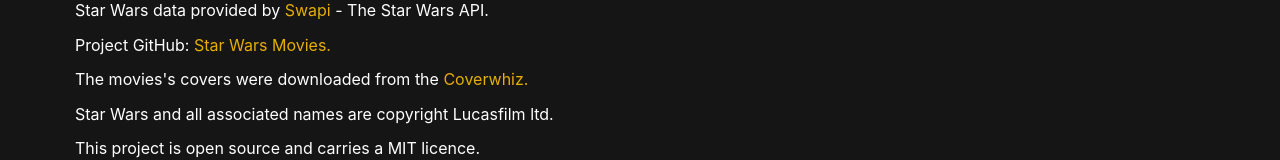
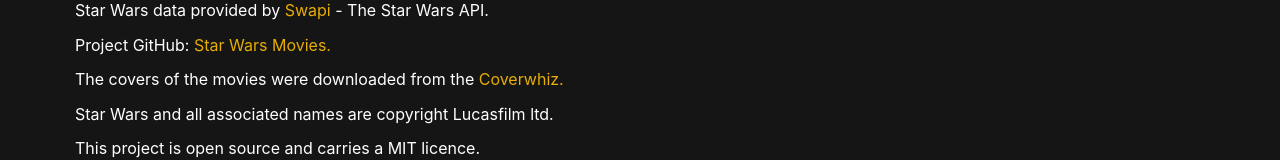
Before and after one commit to CesarBMartinez/star-wars-movies, a Vue app: page /about in a window 1280 px wide. Shown: the part 219-379 px from the top of the page. Built offline with nearby package versions, Linux system fonts and the light colour scheme.

Commit message:
fix typo

```diff
--- a/src/views/About.vue
+++ b/src/views/About.vue
@@ -26,7 +26,7 @@
       >
     </p>
     <p>
-      The movies's covers were downloaded from the
+      The covers of the movies were downloaded from the
       <a href="https://swapi.co/" target="_blank" rel="noopener">Coverwhiz.</a>
     </p>
     <p>Star Wars and all associated names are copyright Lucasfilm ltd.</p>
```
